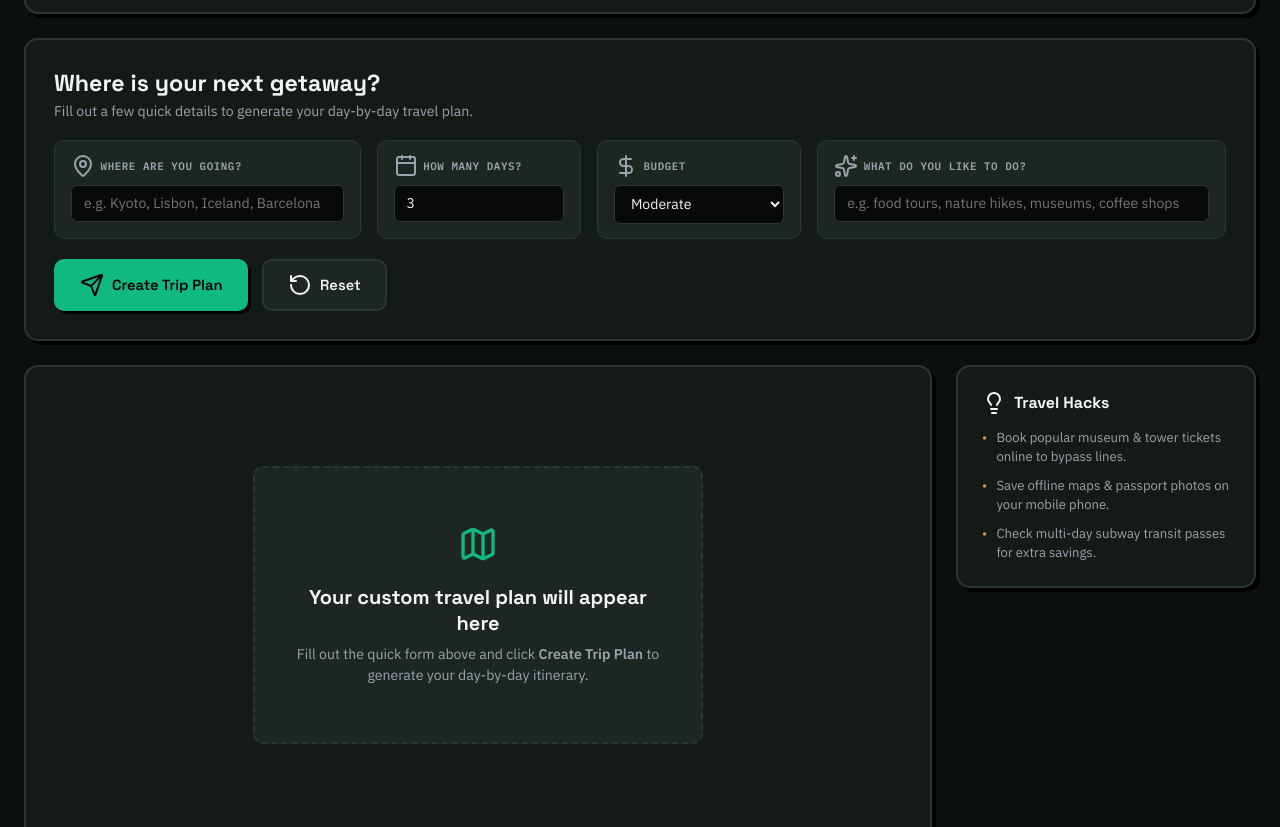
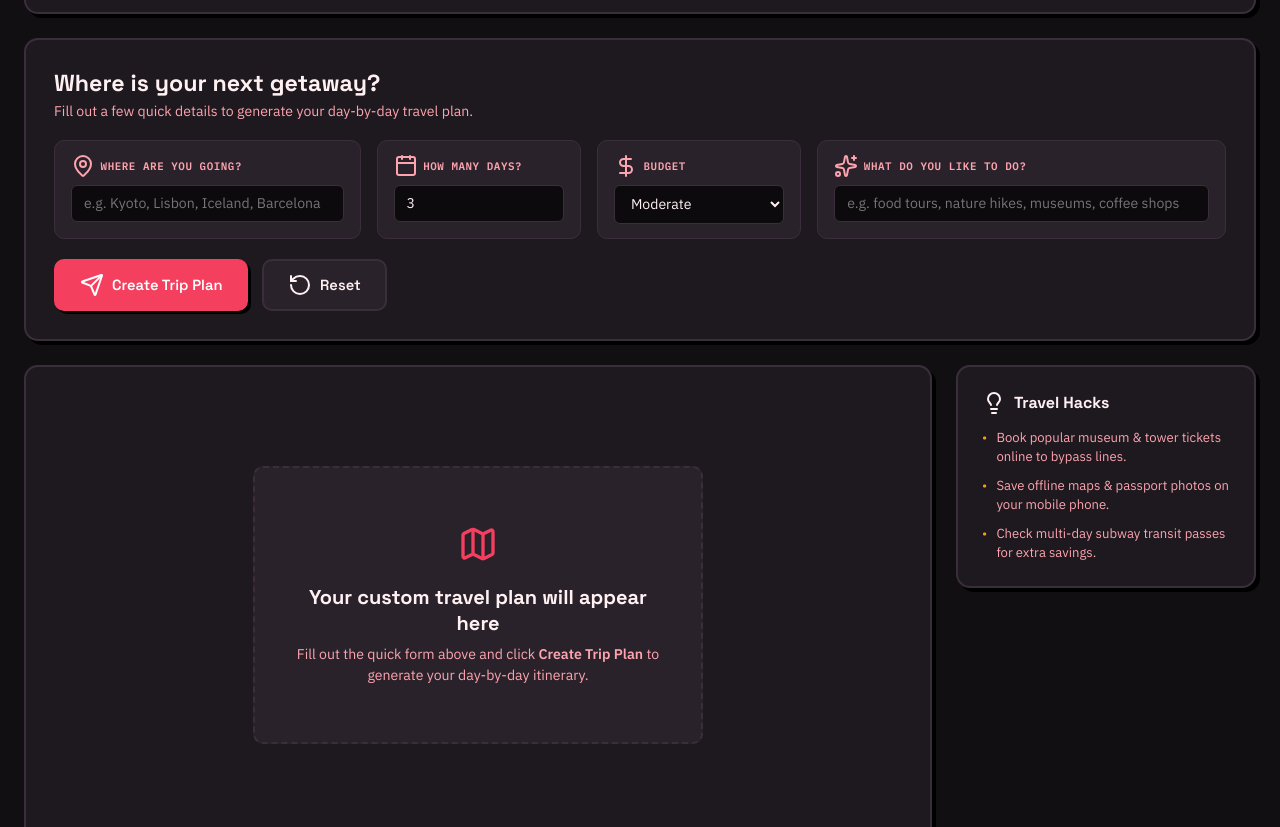
Before and after one commit to sagun-glitch/RoamCraft, a website: page public/index.html in a window 1280 px wide. Shown: the part 86-913 px from the top of the page. Drawn offline with nearby package versions, Linux system fonts and the light colour scheme.

Commit message:
Update RoamCraft color theme to Warm Crimson & Amber Slate

```diff
--- a/public/style.css
+++ b/public/style.css
@@ -1,32 +1,32 @@
 /* ==========================================================================
-   RoamCraft — Botanical Forest & Emerald Mint Minimalist Theme
+   RoamCraft — Warm Crimson & Amber Slate Theme
    Strictly NO Gradients | Strictly NO Glassmorphism/Blur
    ========================================================================== */
 
 :root {
-    /* Solid Palette */
-    --bg-main: #0C100D;           /* Deep Charcoal Canvas */
-    --bg-nav: #141A16;            /* Top Navbar Surface */
-    --bg-card: #1D2620;           /* Card Surface */
-    --bg-card-hover: #26332B;     /* Hover Card Surface */
-    --bg-input: #070A08;          /* Input Surface */
+    /* Solid Color Palette */
+    --bg-main: #120F12;           /* Deep Night Obsidian Canvas */
+    --bg-nav: #1E181F;            /* Top Navbar Surface */
+    --bg-card: #2A222B;           /* Card Surface */
+    --bg-card-hover: #362B38;     /* Hover Card Surface */
+    --bg-input: #0C0A0C;          /* Input Surface */
 
     /* Solid Accents */
-    --accent: #10B981;            /* Emerald Mint Accent */
-    --accent-hover: #34D399;      /* Bright Emerald */
-    --accent-dark: #059669;       /* Dark Emerald */
-    --brand-amber: #F59E0B;       /* Warm Amber */
-    --brand-red: #EF4444;         /* Coral Red */
+    --accent: #F43F5E;            /* Bright Crimson Accent */
+    --accent-hover: #FB7185;      /* Light Crimson */
+    --accent-dark: #E11D48;       /* Deep Crimson */
+    --brand-amber: #F59E0B;       /* Warm Gold Amber */
+    --brand-red: #F43F5E;         /* Crimson Red */
 
     /* Text / Ink */
-    --text-main: #F3F4F6;         /* Off-White Text */
-    --text-muted: #9CA3AF;        /* Secondary Slate Text */
-    --text-dim: #6B7280;          /* Subdued Label Text */
+    --text-main: #FFF1F2;         /* Crisp Warm White Text */
+    --text-muted: #FDA4AF;        /* Secondary Crimson Text */
+    --text-dim: #9F1239;          /* Subdued Text */
 
     /* Solid Borders */
-    --border: #2A382F;            /* Structural Border */
-    --border-highlight: #3A4C40;  /* Highlight Border */
-    --border-accent: #10B981;     /* Accent Border */
+    --border: #3B2E3C;            /* Structural Solid Border */
+    --border-highlight: #543E56;  /* Active Highlight Border */
+    --border-accent: #F43F5E;     /* Crimson Accent Border */
 
     /* Typography */
     --font-heading: 'Space Grotesk', system-ui, sans-serif;
@@ -106,7 +106,7 @@ body {
 
 .brand-tag {
     background-color: var(--accent);
-    color: #000000;
+    color: #FFFFFF;
     font-family: var(--font-mono);
     font-size: 0.65rem;
     font-weight: 700;
@@ -270,7 +270,7 @@ body {
 
 .btn-primary {
     background-color: var(--accent);
-    color: #000000;
+    color: #FFFFFF;
     border-color: var(--accent);
     box-shadow: 3px 3px 0px #000000;
 }
```
